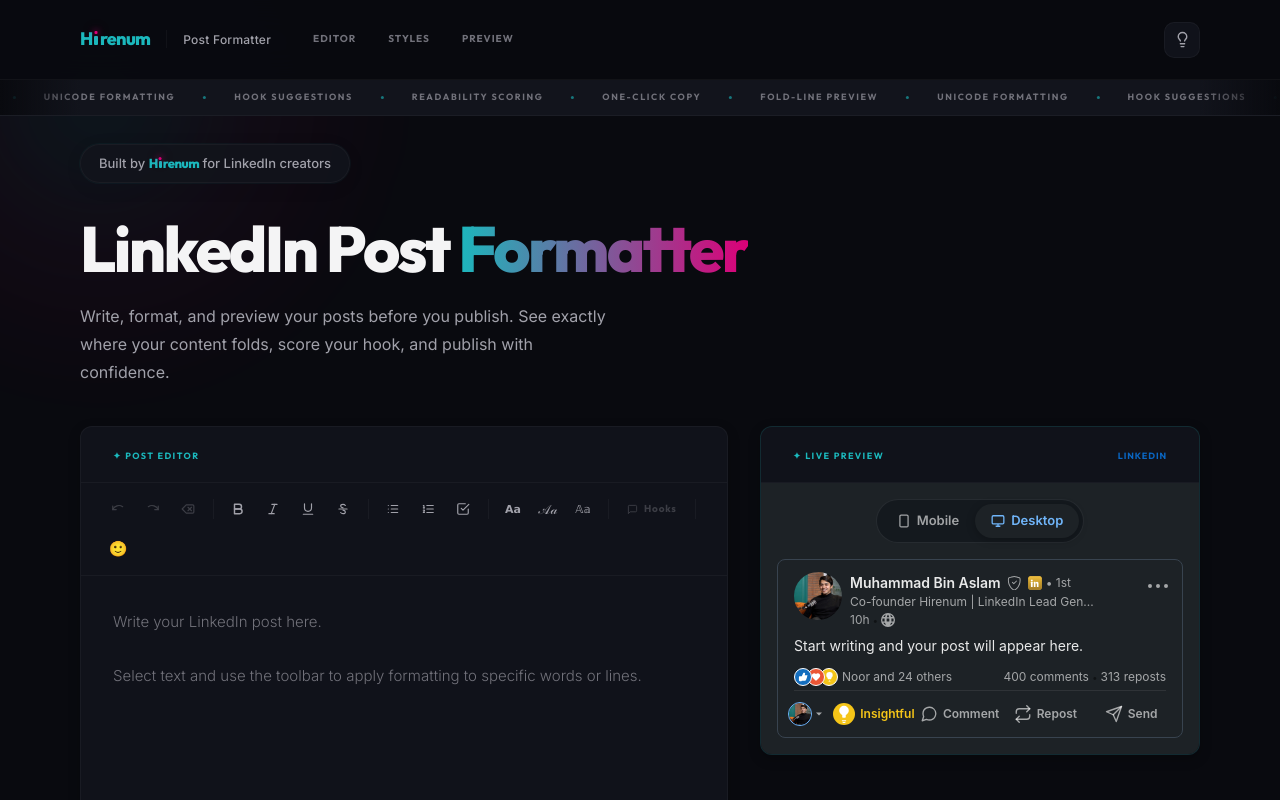
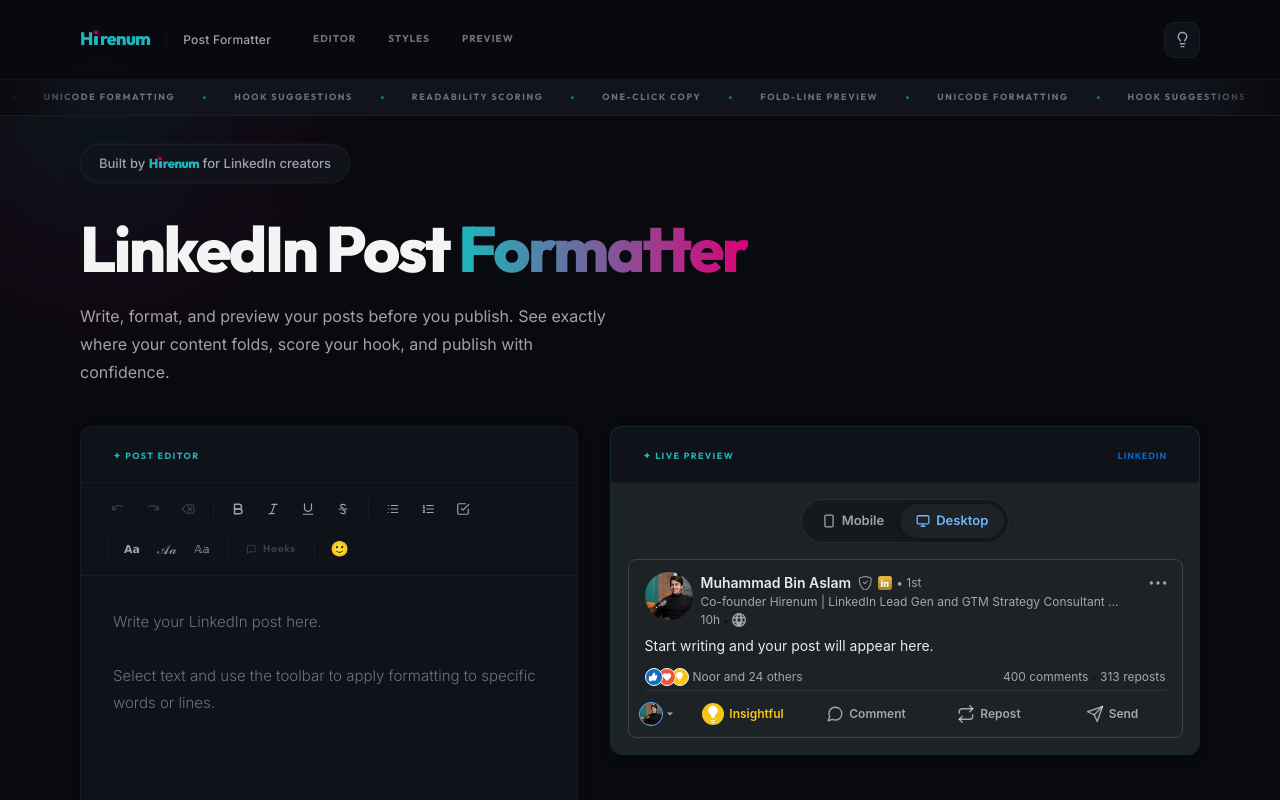
Before and after one commit to Muhammad-Abdullah24/post-formatter, a Next.js app: page / in a window 1280 px wide. Shown: the top 800 px of the page. Built offline with nearby package versions, Linux system fonts and the light colour scheme.

Commit message:
fixed the preview

```diff
--- a/app/globals.css
+++ b/app/globals.css
@@ -845,7 +845,10 @@
 
 .workspace-grid {
   display: grid;
-  grid-template-columns: minmax(0, 1fr) 440px;
+  /* Preview column is sized to render LinkedIn's real 555px desktop post card
+     at true width (555 card + 32 scroll padding + card border), so the fold-line
+     preview matches the actual feed instead of a squished column. */
+  grid-template-columns: minmax(0, 1fr) 590px;
   gap: clamp(20px, 3vw, 32px);
   align-items: start;
 }
@@ -1145,13 +1148,13 @@
   -moz-osx-font-smoothing: grayscale;
 }
 
-/* Desktop sizing */
+/* Desktop sizing — LinkedIn's desktop feed post card is 555px wide. */
 .li-feed-wrap.desktop .li-post-card {
   width: 100%;
-  max-width: 552px;
-}
-
-/* Mobile sizing */
+  max-width: 555px;
+}
+
+/* Mobile sizing — phone-width feed card (iPhone logical width). */
 .li-feed-wrap.mobile .li-post-card {
   width: 100%;
   max-width: 375px;
@@ -1270,7 +1273,7 @@
 .li-post-author {
   flex: 1;
   min-width: 0;
-  padding-right: 60px; /* space for menu buttons */
+  padding-right: 44px; /* room for the ⋯ menu, no more */
   padding-top: 1px;
 }
 
@@ -1341,8 +1344,8 @@
 /* ── Menu (⋯ and ✕) ── */
 .li-post-menu {
   position: absolute;
-  top: 8px;
-  right: 6px;
+  top: 7px; /* centers the icon on the name row */
+  right: 8px;
   display: flex;
   align-items: center;
 }
@@ -1351,8 +1354,8 @@
   display: flex;
   align-items: center;
   justify-content: center;
-  width: 36px;
-  height: 36px;
+  width: 32px;
+  height: 32px;
   border: none;
   background: transparent;
   color: rgba(0, 0, 0, 0.55);
--- a/components/LinkedInPreview.jsx
+++ b/components/LinkedInPreview.jsx
@@ -276,7 +276,7 @@
                 </div>
                 <span className="li-degree">• 1st</span>
               </div>
-              <p className="li-post-headline">Co-founder Hirenum | LinkedIn Lead Gen...</p>
+              <p className="li-post-headline">Co-founder Hirenum | LinkedIn Lead Gen and GTM Strategy Consultant | B2B High-Ticket Lead Generation</p>
               <div className="li-post-meta">
                 <span>10h</span>
                 <span className="li-meta-dot" aria-hidden="true">•</span>
@@ -287,7 +287,7 @@
             {/* Menu button */}
             <div className="li-post-menu">
               <button type="button" className="li-menu-btn" aria-label="More options">
-                <svg xmlns="http://www.w3.org/2000/svg" viewBox="0 0 24 24" width="24" height="24" fill="currentColor">
+                <svg xmlns="http://www.w3.org/2000/svg" viewBox="0 0 24 24" width="20" height="20" fill="currentColor">
                   <path d="M14 12a2 2 0 11-2-2 2 2 0 012 2zM4 10a2 2 0 102 2 2 2 0 00-2-2zm16 0a2 2 0 102 2 2 2 0 00-2-2z"></path>
                 </svg>
               </button>
```
